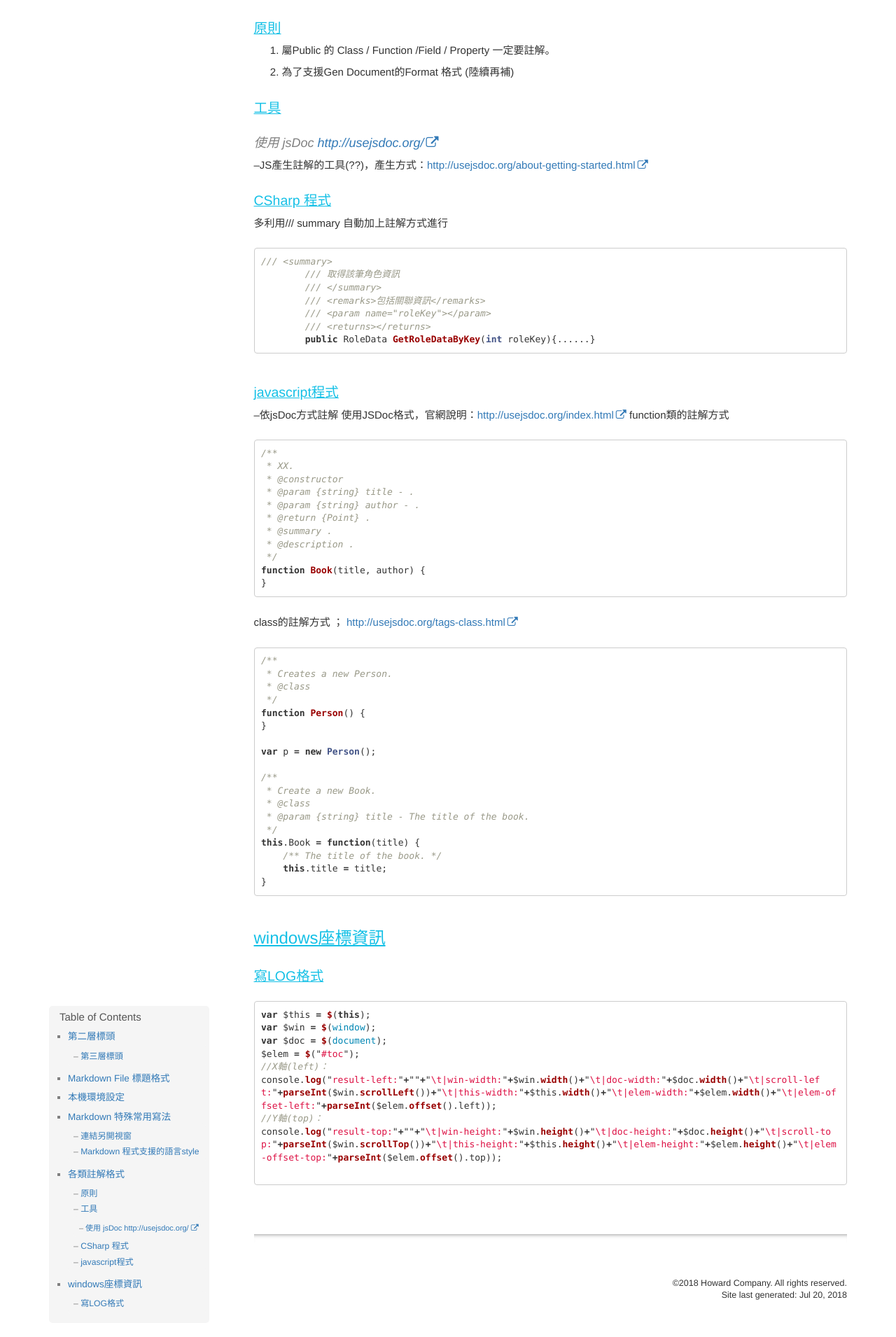
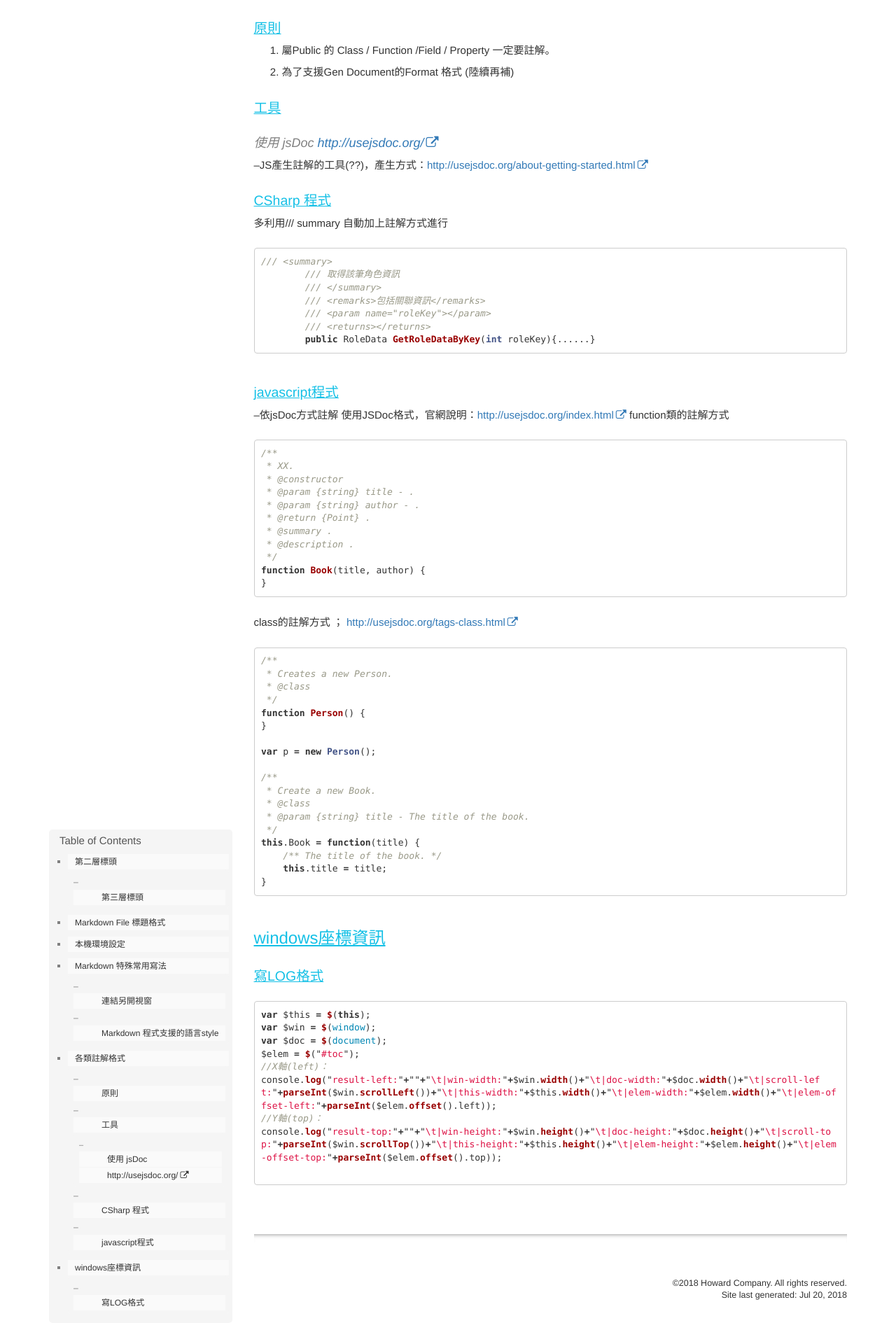
Before and after one commit to hougii/coding, a Jekyll site: the page built from index.md, in a window 1280 px wide. Shown: the part 1499-3409 px from the top of the page at 70% size. Built offline with Jekyll 4.4.1, drawn with Linux system fonts in a browser that asks for light colours; nearby versions of some CDN libraries; comment, search, counter and statistics services are not loaded.

Commit message:
try to let toc with nav can collapes
試可否縮合

```diff
--- a/_includes/toc.html
+++ b/_includes/toc.html
@@ -18,7 +18,7 @@ $('#toc').on('click', 'a', function() {
 });
 </script>
 
-<div id="toc"></div>
+<div id="toc" class="nav"></div>
 
 <script>
 //20180710-howard add :to float toc block ,ref: http://bit.ly/2m5YYnt
```
